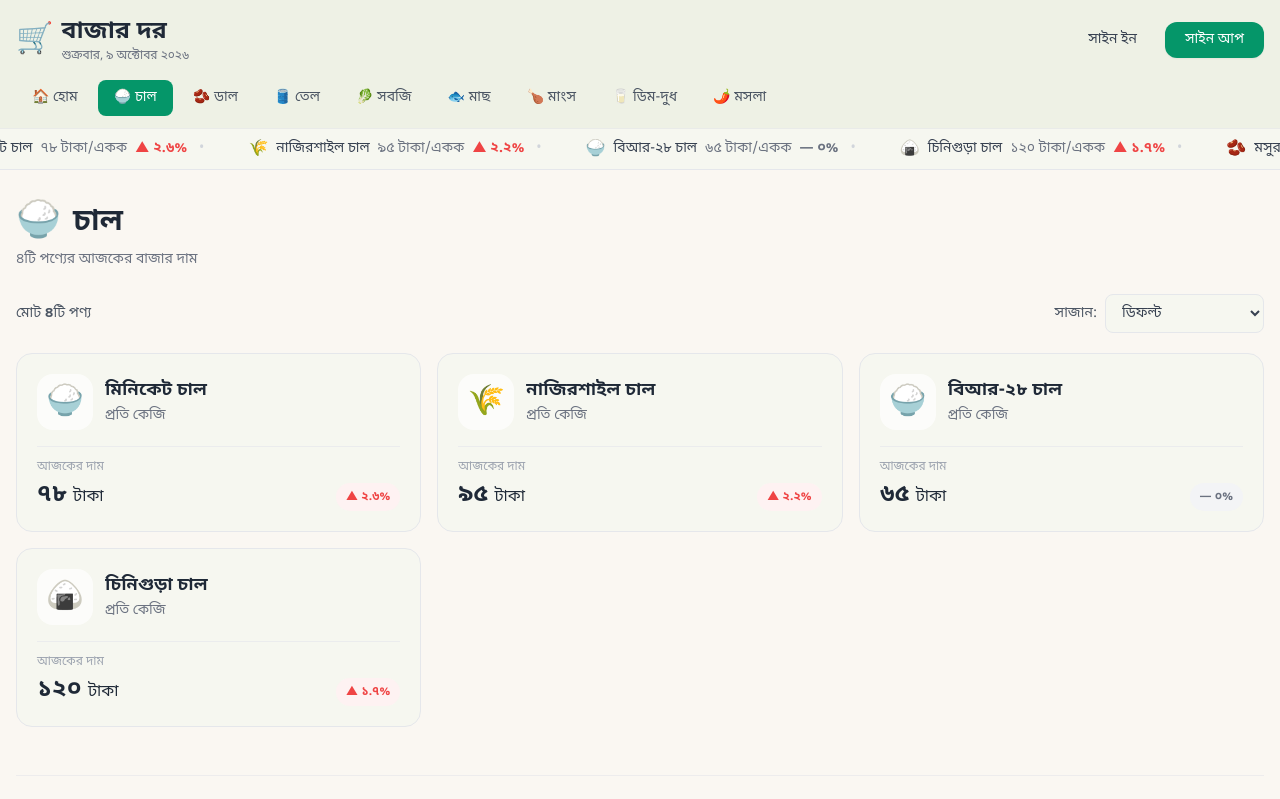
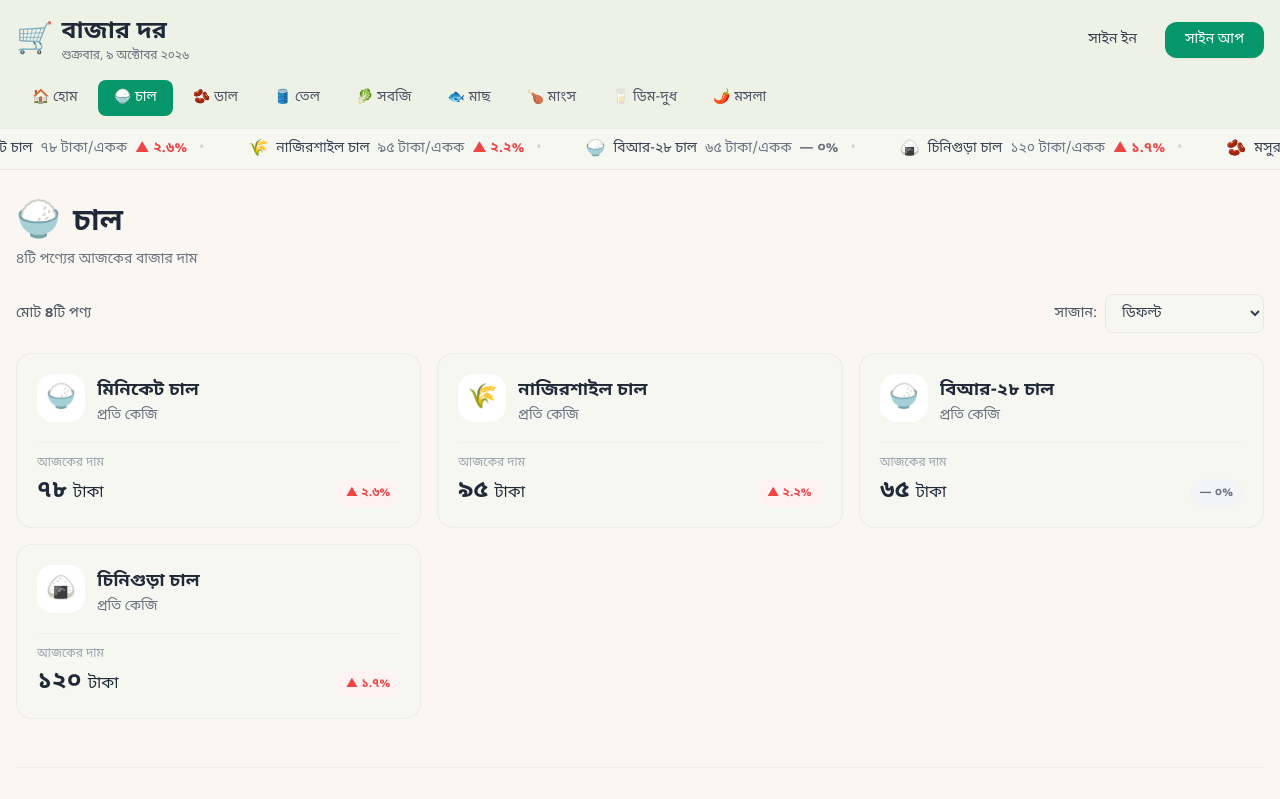
Before and after one commit to ferduslabs/B14-A7-BazarDor, a Next.js app: page /category/chal in a window 1280 px wide. Shown: the top 799 px of the page. Built offline with nearby package versions, Linux system fonts and the light colour scheme.

Commit message:
Refine product card to match Figma pixel-perfect

```diff
--- a/components/ProductCard.js
+++ b/components/ProductCard.js
@@ -17,9 +17,9 @@ export default function ProductCard({ product }) {
 
   return (
     <Link href={`/product/${product.slug}`}>
-      <div className="bg-bazar-card rounded-2xl border border-gray-200 hover:border-dhaner-shobuj/40 hover:shadow-sm transition-all duration-200 p-4 md:p-5 group cursor-pointer h-full">
+      <div className="bg-bazar-card rounded-2xl border border-gray-200/70 hover:border-dhaner-shobuj/30 hover:shadow-sm transition-all duration-200 p-4 md:p-5 group cursor-pointer h-full">
         <div className="flex items-start gap-3">
-          <div className="w-12 h-12 md:w-14 md:h-14 flex-shrink-0 rounded-2xl bg-white/70 flex items-center justify-center text-2xl md:text-3xl group-hover:scale-105 transition-transform duration-200">
+          <div className="w-11 h-11 md:w-12 md:h-12 flex-shrink-0 rounded-2xl bg-white flex items-center justify-center text-2xl md:text-2xl group-hover:scale-105 transition-transform duration-200">
             {product.image}
           </div>
           <div className="flex-1 min-w-0 pt-0.5">
@@ -32,7 +32,7 @@ export default function ProductCard({ product }) {
           </div>
         </div>
 
-        <div className="flex items-end justify-between mt-4 pt-3 border-t border-gray-200/60">
+        <div className="flex items-end justify-between mt-4 pt-3 border-t border-gray-200/50">
           <div>
             <p className="text-xs text-gray-400 mb-1">আজকের দাম</p>
             <p className="text-xl md:text-2xl font-bold text-gray-800 leading-none">
```
